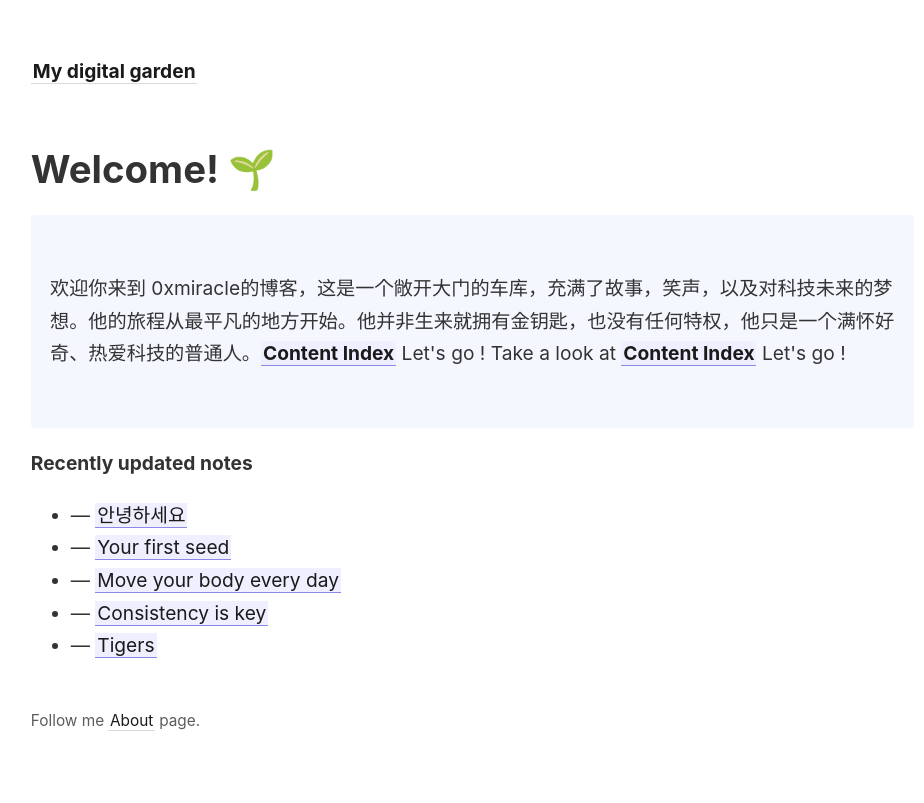
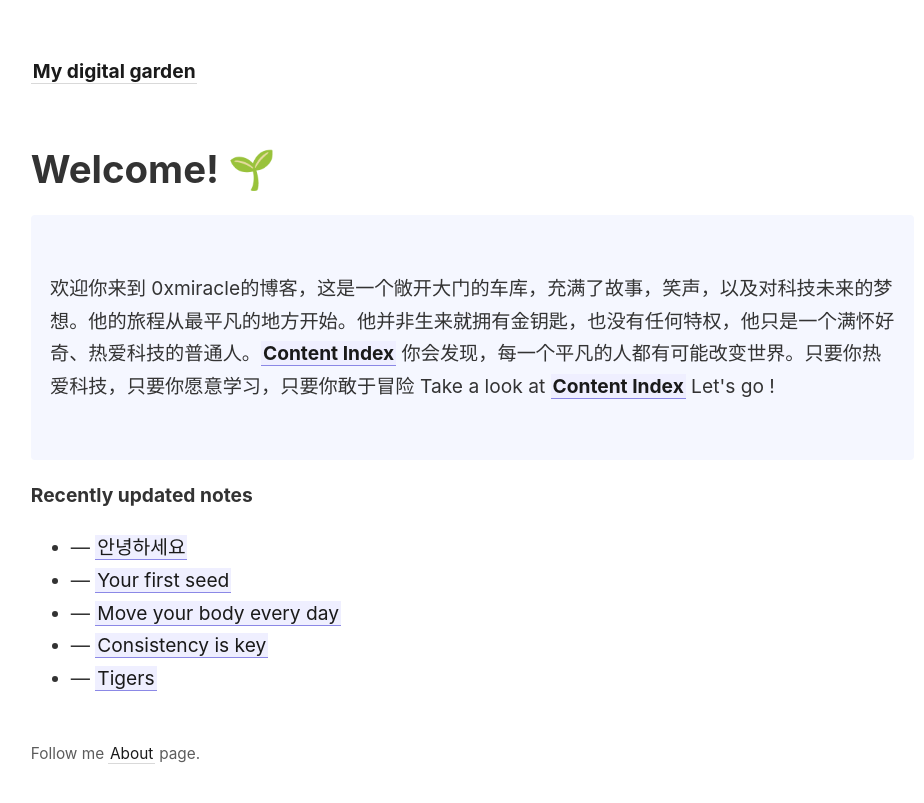
Before and after one commit to lkyxuan/bbbblog, a Jekyll site: the page built from _pages/index.md, in a window 1280 px wide. Shown: the top 803 px of the page, without its empty margins (46-970 px from the left). Built offline with Jekyll 4.4.1, drawn with Linux system fonts in a browser that asks for light colours.

Commit message:
vault backup: 2023-07-14 04:00:36
Affected files:
_pages/index.md

```diff
--- a/_pages/index.md
+++ b/_pages/index.md
@@ -10,7 +10,7 @@ permalink: /
 <p style="padding: 3em 1em; background: #f5f7ff; border-radius: 4px;">
 
 
-  欢迎你来到 0xmiracle的博客，这是一个敞开大门的车库，充满了故事，笑声，以及对科技未来的梦想。他的旅程从最平凡的地方开始。他并非生来就拥有金钥匙，也没有任何特权，他只是一个满怀好奇、热爱科技的普通人。<span style="font-weight: bold">[[Content Index]]</span> Let's go !
+  欢迎你来到 0xmiracle的博客，这是一个敞开大门的车库，充满了故事，笑声，以及对科技未来的梦想。他的旅程从最平凡的地方开始。他并非生来就拥有金钥匙，也没有任何特权，他只是一个满怀好奇、热爱科技的普通人。<span style="font-weight: bold">[[Content Index]]</span> 你会发现，每一个平凡的人都有可能改变世界。只要你热爱科技，只要你愿意学习，只要你敢于冒险
   Take a look at <span style="font-weight: bold">[[Content Index]]</span> Let's go !
 
 
```
